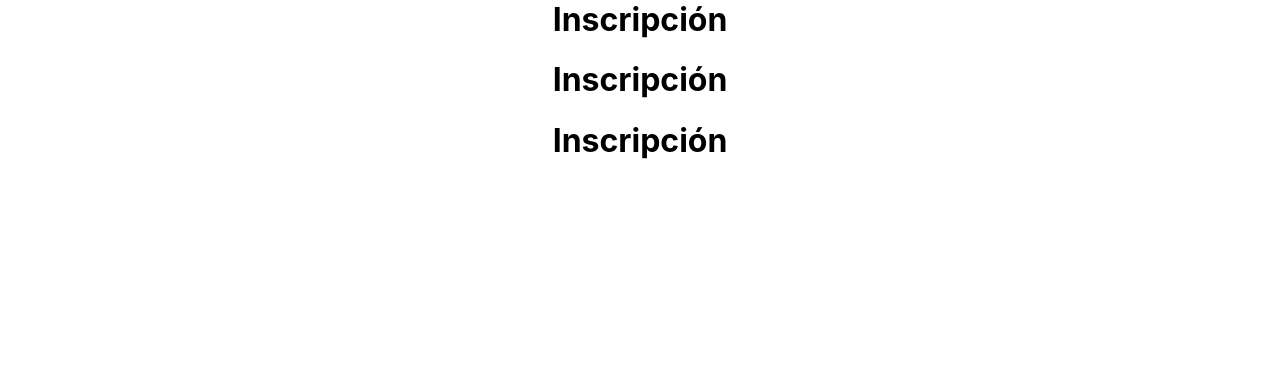
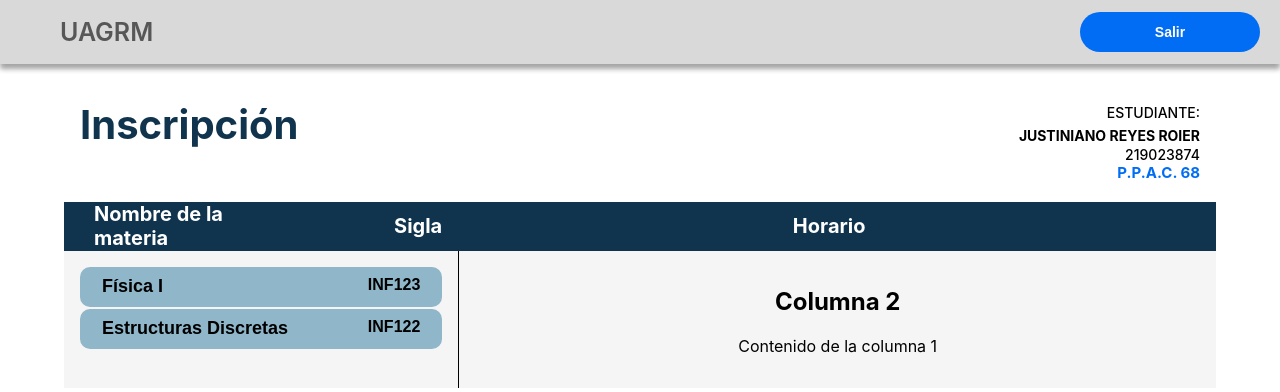
Before and after one commit to jpceci/IHC, a React (Create React App) app: page /inscription in a window 1280 px wide. Shown: the top 392 px of the page. Built offline with nearby package versions, Linux system fonts and the light colour scheme.

Commit message:
navBar, dropdown, layout hecho, inscripcion 1/2

```diff
--- a/src/App.js
+++ b/src/App.js
@@ -3,6 +3,7 @@ import "./App.css";
 import Login from "./pages/Login/Login";
 import Menu from "./pages/Menu/Menu";
 import { Route, Routes} from "react-router-dom";
+import Inscription from "./pages/Inscription/Inscription";
 
 function App() {
   return (
@@ -10,6 +11,7 @@ function App() {
       <Routes>
           <Route path="/" exact element={<Login/>} />
           <Route path="/menu" exact element={<Menu/>} />
+          <Route path="/inscription" exact element={<Inscription/>} />
           <Route path="*" element={<Menu/>} />
       </Routes>
     </div>
--- /dev/null
+++ b/src/commons/Dropdown/Dropdown.css
@@ -0,0 +1,24 @@
+.collapse-button {
+    width: 100%;
+    background-color: rgb(32 114 154 /48%);
+    border-radius: 10px;
+    border-color: transparent;
+    height: 40px;
+    cursor: pointer;
+    padding: 0px 20px;
+}
+  .collapse-button .word1 {
+    display: inline;
+    float: left;
+    color: black;
+    font-size: 18px;
+    font-weight: 700;
+  }
+
+  .collapse-button .word2 {
+    display: inline;
+    float: right;
+    color: black;
+    font-size: 16px;
+    font-weight: 600;
+  }
--- /dev/null
+++ b/src/commons/Dropdown/Dropdown.js
@@ -0,0 +1,26 @@
+import React, { useState, useEffect } from 'react';
+import "./Dropdown.css";
+
+function DropDown(props) {
+    const [isOpen, setIsOpen] = useState(false);
+
+    useEffect(() => {
+        setIsOpen(props.isOpen);
+    }, [props.isOpen]);
+
+    const toggleDropDown = () => {
+        setIsOpen(!isOpen);
+    };
+
+    return (
+        <div>
+            <button onClick={toggleDropDown} className="collapse-button">
+                <span className="word1">{props.triggerText}</span>
+                <span className="word2">{props.sigla}</span>
+            </button>
+            {isOpen && props.children}
+        </div>
+    );
+}
+
+export default DropDown;
--- /dev/null
+++ b/src/commons/NavBar/Layout.js
@@ -0,0 +1,16 @@
+import React from "react";
+import Navigator from "./NavBar";
+
+export default function Layout({ children }) {
+
+    const containerStyle = {
+        width: "90%",
+        margin: "10px auto",
+    }
+    return (<div>
+        <Navigator />
+        <div style={containerStyle}>
+            {children}
+        </div>
+    </div>);
+}
--- a/src/commons/NavBar/NavBar.css
+++ b/src/commons/NavBar/NavBar.css
@@ -1,28 +1,9 @@
-.navbar {
-	width: 100%;
-	height: 90px;
-	background-color: #D9D9D9;
-	display: flex;
-	align-items: center;
-	justify-content: space-between;
-    border-radius: 0px;
-    box-shadow: 0px 5px 5px -2px rgb(0 0 0 / 3%),
-        0px 5px 5px 0px rgb(0 0 0 / 19%), 0px 5px 5px 0px rgb(0 0 0 / 19%);
-}
 
-.navbar h1 {
+.navContainer h1 {
 	color: rgba(0, 0, 0, 0.6);
 	font-size: 25px;
-	margin-left: 50px;
+	margin-left: 60px;
     font-weight: 640;
-}
-
-.navbar a {
-	color: rgba(2, 2, 2, 0.6);
-	font-size: 25px;
-	margin: 0 30rem;
-	text-decoration: none;
-
 }
 
 .blue_btn {
@@ -39,9 +20,13 @@
     margin-top: auto;
 }
 
-@media screen {
-	.navbar {
-		position: fixed;
-		gap: 1.5rem;
-	}
-}
+.navContainer{
+	background-color: #D9D9D9;
+    padding: "10px";
+    display: flex;
+    gap: "5px";
+    justify-Content: space-between;
+	align-items: center;
+	box-shadow: 0px 5px 5px -2px rgb(0 0 0 / 3%),
+        0px 5px 5px 0px rgb(0 0 0 / 19%), 0px 5px 5px 0px rgb(0 0 0 / 19%);
+  };
--- a/src/commons/NavBar/NavBar.js
+++ b/src/commons/NavBar/NavBar.js
@@ -1,22 +1,16 @@
 import React from 'react';
-import { useRef } from 'react';
 import "./NavBar.css";
 
 function NavigationBar() {
-    const navRef = useRef();
 
     return (
-        <div className="main_container">
-            <nav className="navbar">
-                <h1>UAGRM</h1>
-                <nav ref={navRef}>
-                    <a href={"/menu"}> Menú </a>
-                </nav>
-                <button className="blue_btn">
-                    Salir
-                </button>
-            </nav>
+        <div className="navContainer">
+            <h1>UAGRM</h1>
+            <button className="blue_btn">
+                Salir
+            </button>
         </div>
+
     );
 }
 
--- /dev/null
+++ b/src/pages/Inscription/Inscription.css
@@ -0,0 +1,130 @@
+.inscription {
+    display: flex;
+}
+
+.inscription__column {
+    flex: 1;
+    padding-left: 1rem;
+    text-align: left;
+}
+
+.inscription__column h1 {
+    font-size: 40px;
+    color: #10344E;
+}
+
+
+.inscription__column2 {
+    flex: 1;
+    padding: 1rem;
+    text-align: right;
+    line-height: 0;
+
+}
+
+.inscription__column2 h5 {
+    font-size: 14px;
+    font-weight: 500;
+}
+
+.inscription__column2 h4 {
+    font-size: 14px;
+    font-weight: 500;
+}
+
+.inscription__column2 h3 {
+    font-size: 14px;
+}
+
+.inscription__column2 h2 {
+    font-size: 15px;
+    color: #006DF4;
+}
+
+.inscription__column+.inscription__column2 {
+    border-left: 1px solid transparent;
+}
+
+/* Aqui va el contenedor */
+
+.container {
+    display: flex;
+    flex-direction: column;
+    height: 100%;
+    background-color: #F5F5F5;
+}
+
+.container__navbar {
+    background-color: #10344E;
+    color: #fff;
+    justify-content: center;
+    display: flex;
+    height: 49px;
+    align-items: center;
+}
+
+.container__navbar1 {
+    flex: 0.45;
+    padding-left: 30px;
+}
+
+.container__navbar2 {
+    flex: 0.45;
+    position: relative;
+
+}
+
+.container__navbar3 {
+    flex: 2;
+    justify-content: center;
+    align-items: center;
+}
+
+.container__navbar li:first-child {
+    margin-left: 0;
+}
+
+.container__navbar h4 {
+    color: #fff;
+    font-size: 20px;
+    text-align: left;
+}
+
+.container__navbar h3 {
+    color: #fff;
+    font-size: 20px;
+    text-align: right;
+}
+
+.container__navbar h2 {
+    color: #fff;
+    font-size: 20px;
+    text-align: center;
+}
+
+.container__content {
+    display: flex;
+    flex: 1;
+    overflow: auto;
+}
+
+.container__column {
+    flex: 1;
+    padding: 1rem;
+}
+.container__column2 {
+    flex: 2;
+    padding: 1rem;
+}
+
+.container__column+.container__column2 {
+    border-left: 1px solid black;
+}
+
+.container__navbar1+.container__navbar2{
+    border-left: 1px transparent;
+}
+
+.container__navbar2+.container__navbar3{
+    border-left: 1px transparent;
+}
--- /dev/null
+++ b/src/pages/Inscription/Inscription.js
@@ -0,0 +1,62 @@
+import React from "react";
+import Layout from "../../commons/NavBar/Layout";
+import "./Inscription.css";
+import Dropdown from "../../commons/Dropdown/Dropdown";
+
+function Inscripction() {
+    const Materias = [
+        "Física I",
+        "Estructuras Discretas",
+    ];
+
+    const Siglas = [
+        "INF123",
+        "INF122",
+    ];
+
+
+    return (
+        <Layout>
+            <div className="inscription">
+                <div className="inscription__column">
+                    <h1>Inscripción</h1>
+                </div>
+                <div className="inscription__column2">
+                    <h5> ESTUDIANTE:</h5>
+                    <h3>JUSTINIANO REYES ROIER</h3>
+                    <h4>219023874</h4>
+                    <h2>P.P.A.C. 68</h2>
+                </div>
+            </div>
+            <div className="container">
+                <nav className="container__navbar">
+                    <nav className="container__navbar1">
+                        <h4>Nombre de la materia</h4>
+                    </nav>
+                    <nav className="container__navbar2">
+                        <h3> Sigla</h3>
+                    </nav>
+                    <nav className="container__navbar3">
+                        <h2> Horario</h2>
+                    </nav>
+                </nav>
+                <div className="container__content">
+                    <div className="container__column">
+                        {Materias.map((materia, indice) => (
+                            <Dropdown triggerText={materia} sigla={Siglas[indice]}>
+                                hola
+                            </Dropdown>
+                        ))}
+                    </div>
+                    <div className="container__column2">
+                        <h2>Columna 2</h2>
+                        <p>Contenido de la columna 1</p>
+                    </div>
+                </div>
+            </div>
+        </Layout >
+    );
+}
+
+
+export default Inscripction;
```
